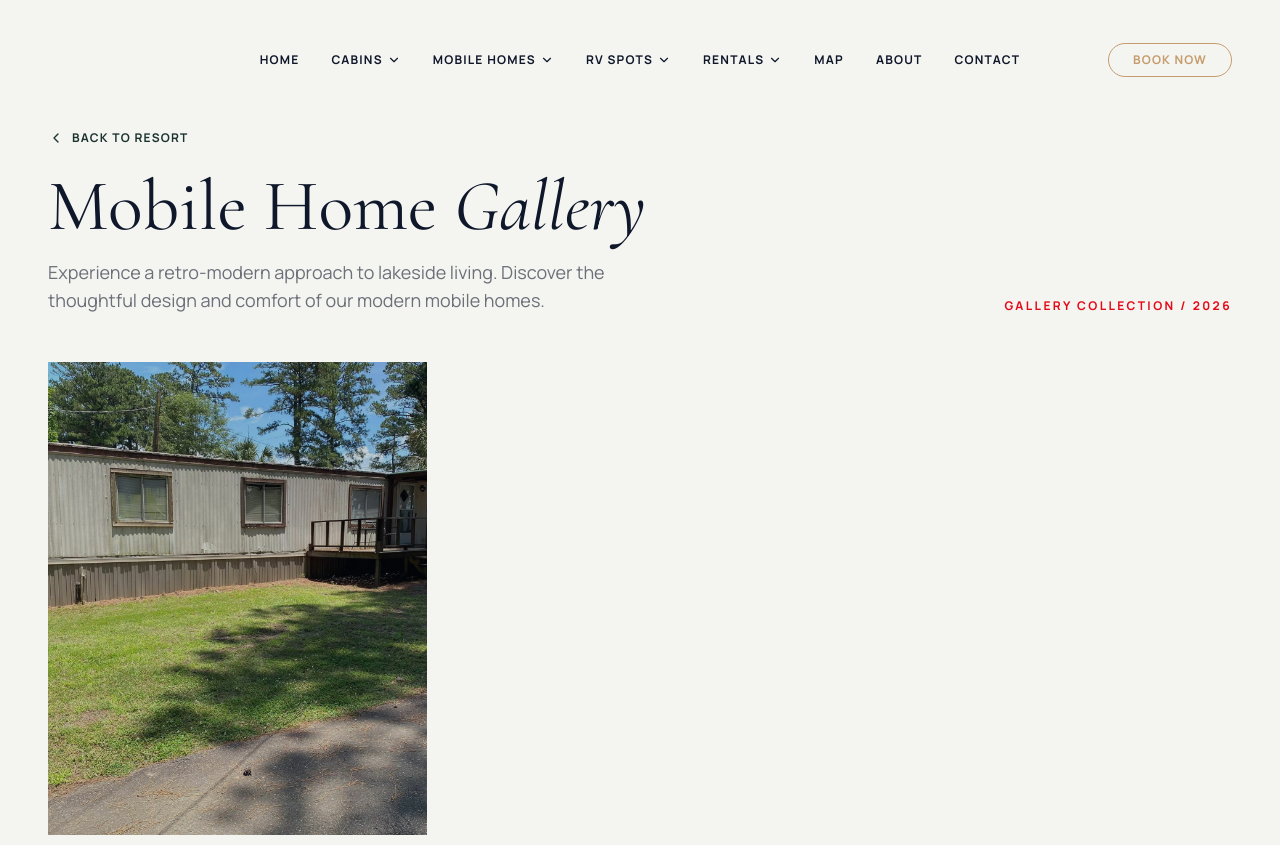
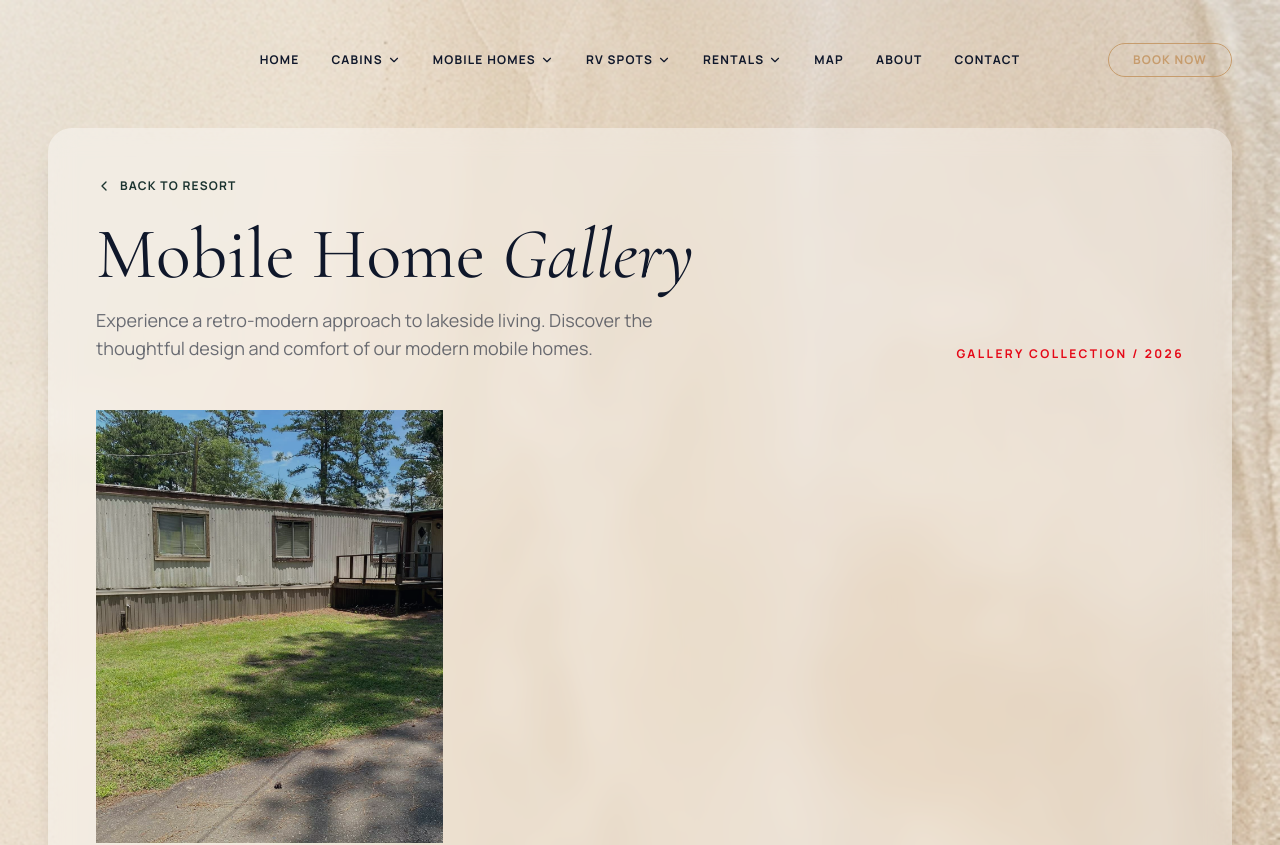
Before and after one commit to Founditmarketing/tranquility-bay, a React (Vite) app: page /mobile-homes/gallery in a window 1280 px wide. Shown: the top 845 px of the page. Built offline with nearby package versions, Linux system fonts and the light colour scheme.

Commit message:
style: Update gallery background to a premium sandy beach texture with glassmorphism container

```diff
--- a/src/pages/CabinGallery.tsx
+++ b/src/pages/CabinGallery.tsx
@@ -13,8 +13,11 @@ export default function CabinGallery() {
     const [selectedImage, setSelectedImage] = useState<SelectedImage>(null);
 
     return (
-        <div className="min-h-screen bg-resort-mist pt-32 pb-24 px-6 md:px-12">
-            <div className="max-w-7xl mx-auto">
+        <div
+            className="min-h-screen pt-32 pb-24 px-6 md:px-12 bg-cover bg-center bg-fixed"
+            style={{ backgroundImage: "url('/sandy_beach_background.png')" }}
+        >
+            <div className="max-w-7xl mx-auto bg-white/40 backdrop-blur-md p-8 md:p-12 rounded-3xl shadow-xl">
                 {/* Header */}
                 <div className="flex flex-col md:flex-row md:items-end justify-between mb-16 gap-6">
                     <div>
--- a/src/pages/MobileHomeGallery.tsx
+++ b/src/pages/MobileHomeGallery.tsx
@@ -12,8 +12,11 @@ export default function MobileHomeGallery() {
     const [selectedImage, setSelectedImage] = useState<number | null>(null);
 
     return (
-        <div className="min-h-screen bg-resort-mist pt-32 pb-24 px-6 md:px-12">
-            <div className="max-w-7xl mx-auto">
+        <div
+            className="min-h-screen pt-32 pb-24 px-6 md:px-12 bg-cover bg-center bg-fixed"
+            style={{ backgroundImage: "url('/sandy_beach_background.png')" }}
+        >
+            <div className="max-w-7xl mx-auto bg-white/40 backdrop-blur-md p-8 md:p-12 rounded-3xl shadow-xl">
                 {/* Header */}
                 <div className="flex flex-col md:flex-row md:items-end justify-between mb-12 gap-6">
                     <div>
```
Also changed, not shown: public/sandy_beach_background.png (added).
